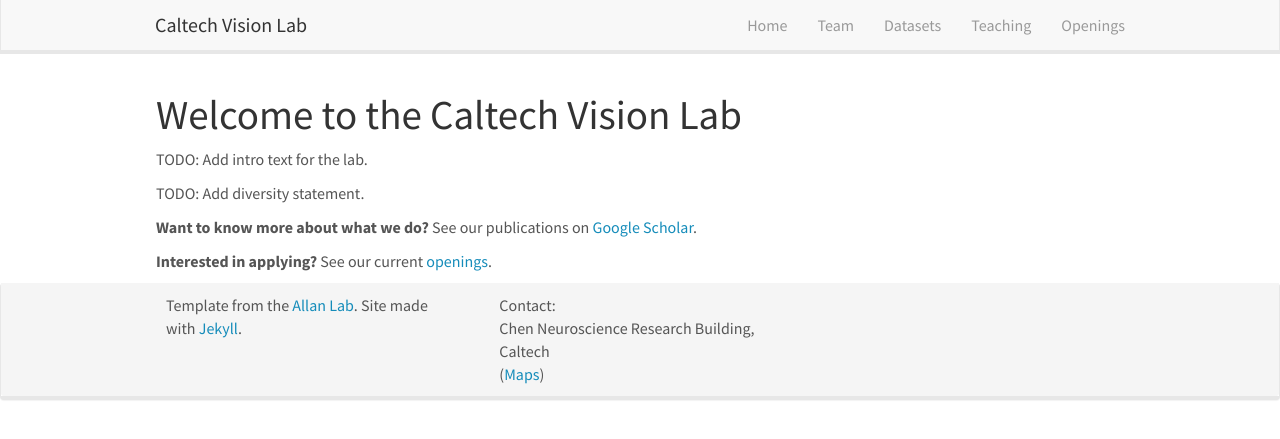
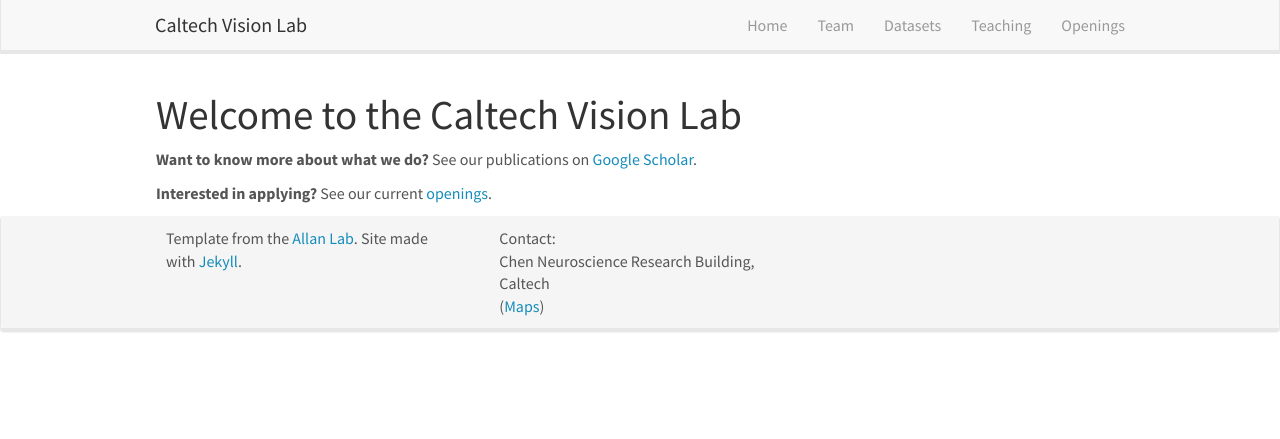
Before and after one commit to caltechvisionlab/caltechvisionlab.github.io, a Jekyll site: the page built from _pages/home.md, in a window 1280 px wide. Shown: the top 439 px of the page. Built offline with Jekyll 4.4.1, drawn with Linux system fonts in a browser that asks for light colours; nearby versions of some CDN libraries.

Commit message:
Update home.md

```diff
--- a/_pages/home.md
+++ b/_pages/home.md
@@ -6,10 +6,6 @@
 permalink: /
 ---
 
-TODO: Add intro text for the lab.
-
-TODO: Add diversity statement.
-
 **Want to know more about what we do?** See our publications on [Google Scholar](https://scholar.google.com/citations?hl=en&user=j29kMCwAAAAJ&view_op=list_works&alert_preview_top_rm=2&sortby=pubdate).
 
 **Interested in applying?** See our current [openings](/openings/).
```
